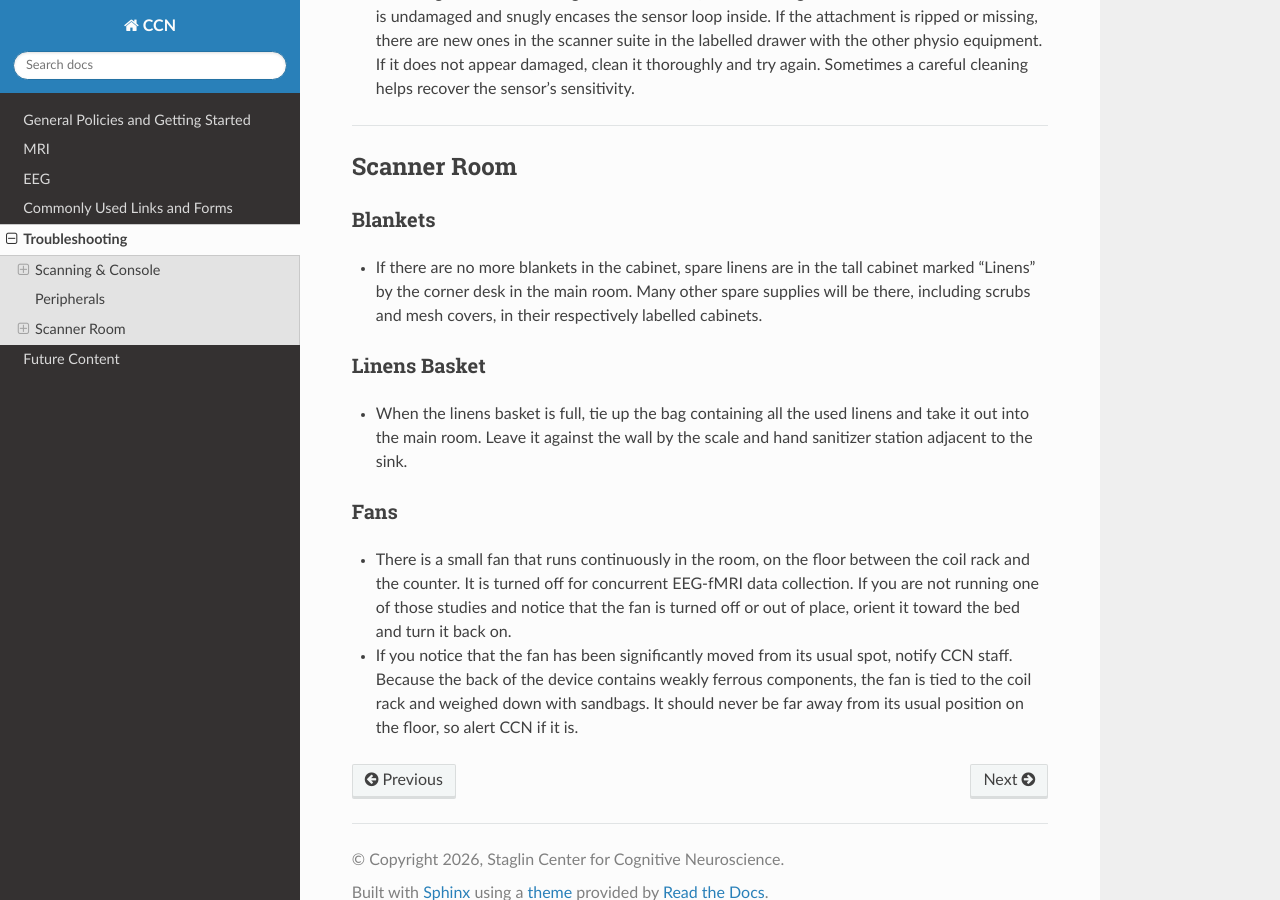
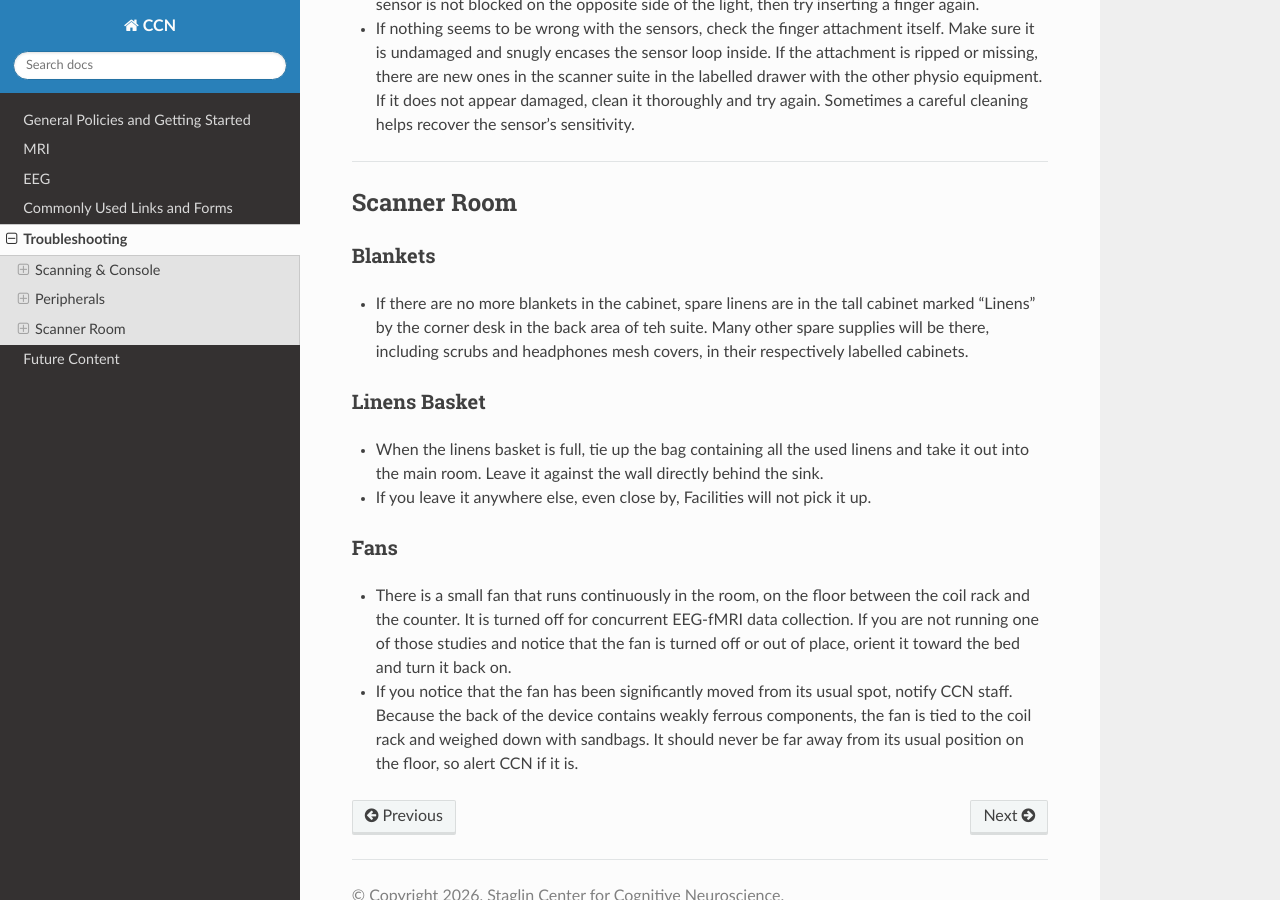
Before and after one commit to CCN-Support/CCN_Wiki, a Sphinx documentation site: the page built from docs/source/troubleshooting.rst, in a window 1280 px wide and 900 px high, scrolled down 5444 px. Built offline with Sphinx 7.4.7 and the Read the Docs theme 3.1.0, drawn with Linux system fonts in a browser that asks for light colours.

Commit message:
Update troubleshooting.rst

```diff
--- a/docs/source/troubleshooting.rst
+++ b/docs/source/troubleshooting.rst
@@ -35,9 +35,11 @@
 Scan Failures
 ~~~~~~~~~~~~~
 
-- Sometimes, if the coils aren't plugged in correctly or if the scanner has been working continuously for a long time, unusual things will happen during your protocol. These issues may include your scan not starting or acquisition stopping mid-sequence with strange activity on the bore screen.
-- In some cases, it may be necessary to reboot the system (and in fact, restarts are conducted regularly outside of operating hours to keep data acquisition running as smoothly as possible). Before restarting the whole system, however, first determine if your issue can be resolved by other methods.
-- Try each of the following steps in the escalating order described. The more drastic the action, the more time it will take to resume your scan, so generally it is worth trying the simpler solutions before moving on to full restarts.
+Sometimes, if the coils aren't plugged in correctly or if the scanner has been working continuously for a long time, unusual things will happen during your protocol. These issues may include your scan not starting or acquisition stopping mid-sequence with strange activity on the bore screen.
+
+In some cases, it may be necessary to reboot the system (and in fact, restarts are conducted regularly outside of operating hours to keep data acquisition running as smoothly as possible). Before restarting the whole system, however, first determine if your issue can be resolved by other methods.
+
+Try each of the following steps in the escalating order described. The more drastic the action, the more time it will take to resume your scan, so generally it is worth trying the simpler solutions before moving on to full restarts.
 
 Retry the Failed Series
 ^^^^^^^^^^^^^^^^^^^^^^^
@@ -90,11 +92,13 @@
 -----------
 
 iMac Won't Accept Password
+~~~~~~~~~~~~~~~~~~~~~~~~~~
 
 - Make sure you have the correct password (message CCN admins if you can't remember).
 - Restart the computer. Sometimes the iMac will give you a "Welcome" message as though it's logging in, then kick you out anyway with an "incorrect password" warning. Rebooting seems to resolve this.
 
 Task Fails to Trigger
+~~~~~~~~~~~~~~~~~~~~~
 
 - Exit your task (and ideally its entire host program) completely.
 - Unplug the trigger cable.
@@ -103,12 +107,14 @@
 - This restart routine is usually sufficient to fix trigger problems because most of them arise from the task program not communicating with the task computer correctly. Matlab in particular can be finicky about this--for example, unplugging and re-plugging the trigger USB while Matlab is running will cause unreliable behaviors that often affect downstream functionality (such as the scan triggers and button box responses). If you are using the eyetracker, multiple calibration/validation attempts have also been observed to cause problems with task triggers.
 
 Troubleshooting Connection Issues
+~~~~~~~~~~~~~~~~~~~~~~~~~~~~~~~~~
 
 - When the USB labeled trigger/button box is plugged into a machine, the 'USB' light on the button box interface should be static; when not plugged into anything, it will flash.
 - If you notice that the 'USB' light on the button box is flashing while the USB is plugged into your machine, test the USB on a different machine (like the iMac). Oftentimes the USB port may not be recognizing that there is an input being plugged in, and the machine may need to be restarted.
 
 
 Screen(s) Fails to Display Task
+~~~~~~~~~~~~~~~~~~~~~~~~~~~~~~~
 
 - Make sure that the correct input option is selected on the AV box.
 - Look at the front panel of the black box on the control room desk. Check that the light to the RIGHT of the input you want (DisplayPort, HDMI, etc.) is lit orange. If not, simply press the correct button.
@@ -118,6 +124,7 @@
 - Reset the AV box. At the leftmost edge of the front panel of the box, there is a power button. Press it once to turn off, then again to turn back on.
 
 Button Box Fails to Respond
+~~~~~~~~~~~~~~~~~~~~~~~~~~~
 
 - Redo the settings on the controller box as outlined by the instructions taped directly above it. Remember that steps 3 and/or 5 will be different depending on whether you are using the 2-button box, 4-button box, or trackball mouse.
 - Make sure the grey trigger cable is connected firmly.
@@ -126,6 +133,7 @@
 - If one or more buttons are still not responding, ask the MR Tech for another box. There are spares in the drawer beneath where the test magnet and thermometer are kept. Remember, do NOT bring the demo button box from the testing room into the scanner room--it is NOT MR safe.
 
 Pulse Monitor Doesn't Work
+~~~~~~~~~~~~~~~~~~~~~~~~~~
 
 - Note that the HR monitor needs to be close enough to the scanner before the computer in the control room can detect it on the physiological display. The screen on the bore will also show the physio readings and relevant error messages when it senses that the monitor is nearby. If you try to test or check the monitor device from the control room, the waveform won't change and the battery icon will be red regardless of actual charge.
 - The small square lights on the top left of the device are the charging indicators. They will flash green when the device is successfully charging.
@@ -147,12 +155,14 @@
 Blankets
 ~~~~~~~~
 
-- If there are no more blankets in the cabinet, spare linens are in the tall cabinet marked "Linens" by the corner desk in the main room. Many other spare supplies will be there, including scrubs and mesh covers, in their respectively labelled cabinets.
+- If there are no more blankets in the cabinet, spare linens are in the tall cabinet marked "Linens" by the corner desk in the back area of teh suite. Many other spare supplies will be there, including scrubs and headphones mesh covers, in their respectively labelled cabinets.
 
 Linens Basket
 ~~~~~~~~~~~~~
 
-- When the linens basket is full, tie up the bag containing all the used linens and take it out into the main room. Leave it against the wall by the scale and hand sanitizer station adjacent to the sink.
+- When the linens basket is full, tie up the bag containing all the used linens and take it out into the main room. Leave it against the wall directly behind the sink.
+
+- If you leave it anywhere else, even close by, Facilities will not pick it up.
 
 Fans
 ~~~~
```
